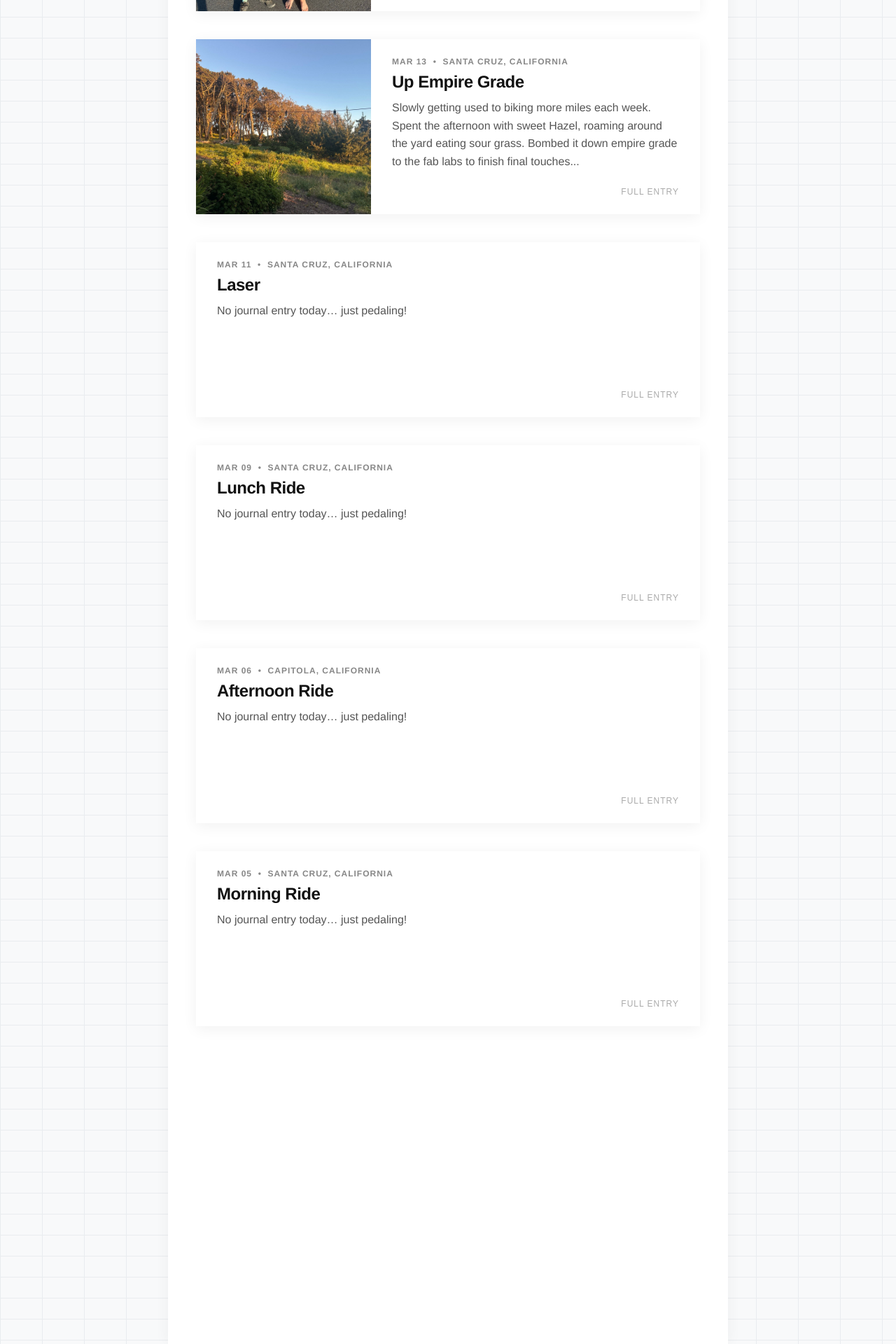
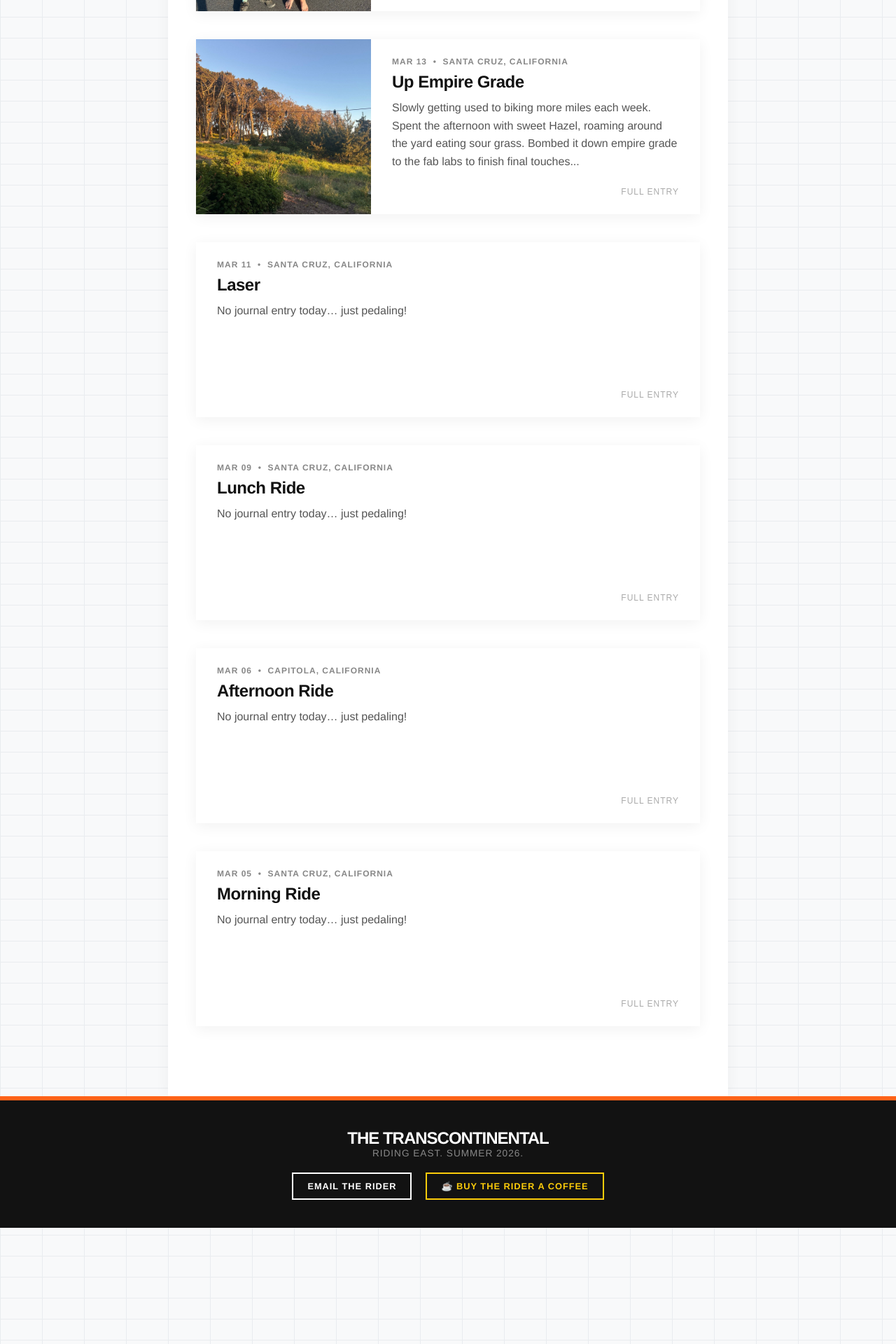
Before and after one commit to mschiller87/bike-tracker, a Jekyll site: the page built from index.html, in a window 1280 px wide. Shown: the part 666-2586 px from the top of the page at 70% size. Built offline with Jekyll 4.4.1, drawn with Linux system fonts in a browser that asks for light colours.

Commit message:
Update default.html

```diff
--- a/_layouts/default.html
+++ b/_layouts/default.html
@@ -8,10 +8,10 @@
     <link rel="stylesheet" href="https://unpkg.com/leaflet@1.9.4/dist/leaflet.css" />
 
     <style>
-        html, body { overflow-x: hidden; width: 100%; }
+        html, body { overflow-x: hidden; width: 100%; height: 100%; margin: 0; padding: 0; }
 
         body {
-            margin: 0; padding: 0;
+            display: flex; flex-direction: column; min-height: 100vh;
             font-family: 'Helvetica Neue', Helvetica, Arial, sans-serif;
             background-color: #f8f9fa;
             background-image:
@@ -51,19 +49,59 @@
         .tab-green  { background-color: #6CBE45; }
         .tab-yellow { background-color: #FCCC0A; }
 
+        /* Container grows to push footer to the bottom */
         .container {
+            flex: 1;
+            width: 100%;
             max-width: 800px; margin: 0 auto;
             background-color: white; padding: 0;
             box-shadow: 0 0 20px rgba(0,0,0,0.05);
-            min-height: 100vh;
             overflow-x: hidden;
         }
+
+        /* NEW SITE-WIDE FOOTER */
+        .site-footer {
+            background-color: #121212;
+            color: #fff;
+            text-align: center;
+            padding: 40px 20px;
+            margin-top: auto; /* Pushes to the bottom of the flex layout */
+            border-top: 6px solid #FF6319;
+        }
+
+        .footer-content {
+            max-width: 800px;
+            margin: 0 auto;
+            display: flex;
+            flex-direction: column;
+            align-items: center;
+            gap: 20px;
+        }
+
+        .footer-logo { font-size: 1.5rem; font-weight: 900; letter-spacing: -1px; text-transform: uppercase; margin: 0; }
+        .footer-desc { font-size: 0.85rem; color: #888; text-transform: uppercase; letter-spacing: 1px; margin: 0; }
+
+        .footer-links { display: flex; gap: 20px; flex-wrap: wrap; justify-content: center; }
+
+        .btn-footer {
+            background-color: transparent; border: 2px solid #fff; color: #fff;
+            padding: 10px 20px; font-weight: bold; text-transform: uppercase;
+            letter-spacing: 1px; text-decoration: none; font-size: 0.8rem;
+            transition: all 0.2s;
+        }
+
+        .btn-footer:hover { background-color: #fff; color: #121212; }
+
+        .btn-tip { border-color: #FCCC0A; color: #FCCC0A; }
+        .btn-tip:hover { background-color: #FCCC0A; color: #121212; }
 
         @media (max-width: 600px) {
             .header-text { padding: 12px 10px 10px 10px; }
             .mta-tabs { height: 32px; }
             .tab-icon { width: 16px; height: 16px; }
             .mta-tab { font-size: 0.7rem; }
+            .footer-links { flex-direction: column; width: 100%; }
+            .btn-footer { width: 100%; box-sizing: border-box; }
         }
     </style>
 </head>
@@ -99,5 +137,20 @@
         {{ content }}
     </div>
 
+    <footer class="site-footer">
+        <div class="footer-content">
+            <div>
+                <h3 class="footer-logo">The Transcontinental</h3>
+                <p class="footer-desc">Riding East. Summer 2026.</p>
+            </div>
+
+            <div class="footer-links">
+                <a href="mailto:your.email@example.com" class="btn-footer">Email The Rider</a>
+
+                <a href="https://buymeacoffee.com/YOUR_LINK" target="_blank" class="btn-footer btn-tip">☕️ Buy the Rider a Coffee</a>
+            </div>
+        </div>
+    </footer>
+
 </body>
 </html>
```
Also changed, not shown: other parts of _layouts/default.html (+0 -2 lines).
